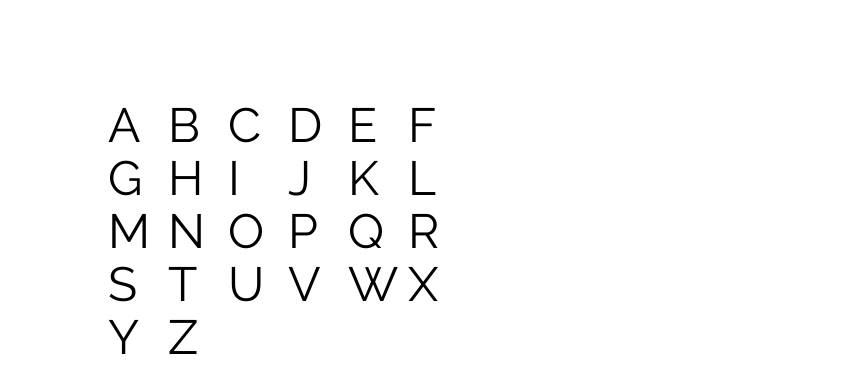
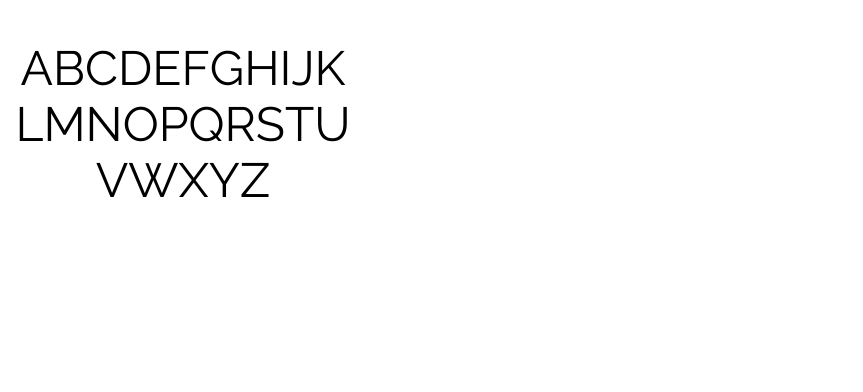
Before and after one commit to bethschoenfeld/project-1, a plain HTML site: page index.html in a window 1280 px wide. Shown: the part 126-518 px from the top of the page, without its empty margins (0-863 px from the left). Drawn offline with nearby package versions, Linux system fonts and the light colour scheme.

Commit message:
ALL THE FLEX-BOX

```diff
--- a/style.css
+++ b/style.css
@@ -4,17 +4,22 @@
     display: flex;
     justify-content: center;
 }
+
 .letters {
     font-size: 48px;
     font-family: 'Raleway', sans-serif;
-    margin: 100px;
+
     width: 350px;
-    display: grid;
+    /* display: grid;
     grid-template-columns: 50px 50px 50px 50px 50px 50px;
     grid-template-rows: 50px 50px 50px 50px;
     grid-column-gap: 10px;
-    grid-row-gap: 3px;
-
+    grid-row-gap: 3px; */
+    display: flex;
+    flex-wrap: wrap;
+    justify-content: center;
+    align-content: center;
+    align-items: center;
 }
 
 .answer {
@@ -22,12 +27,11 @@
     font-family: 'Raleway', sans-serif;
 }
 
+.hidden {
+    visibility: hidden;
+}
+
 .gameboard {
     display: flex;
     flex-flow: row-reverse;
-
 }
-
-.hidden {
-    visibility: hidden;
-}
```
